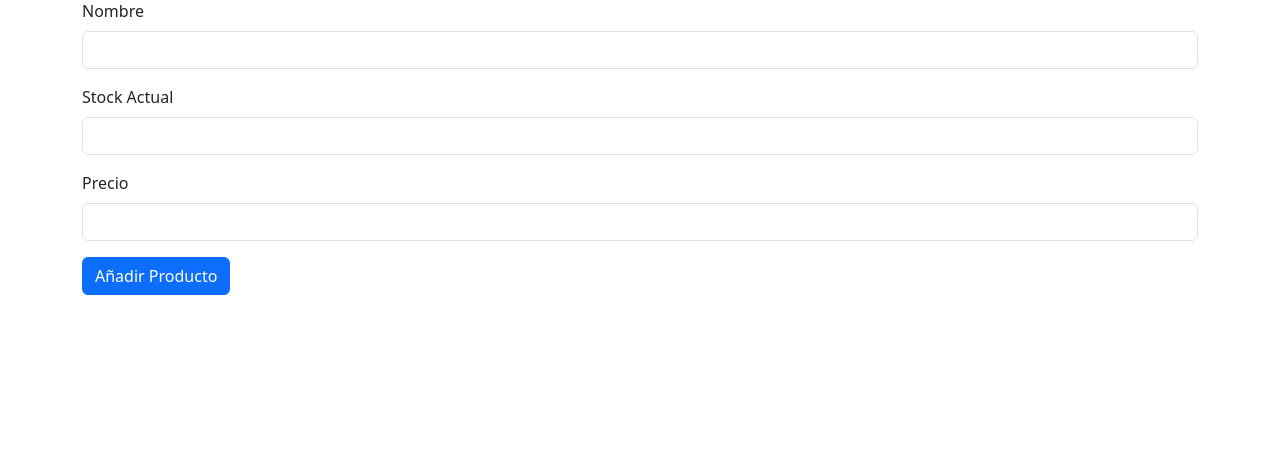
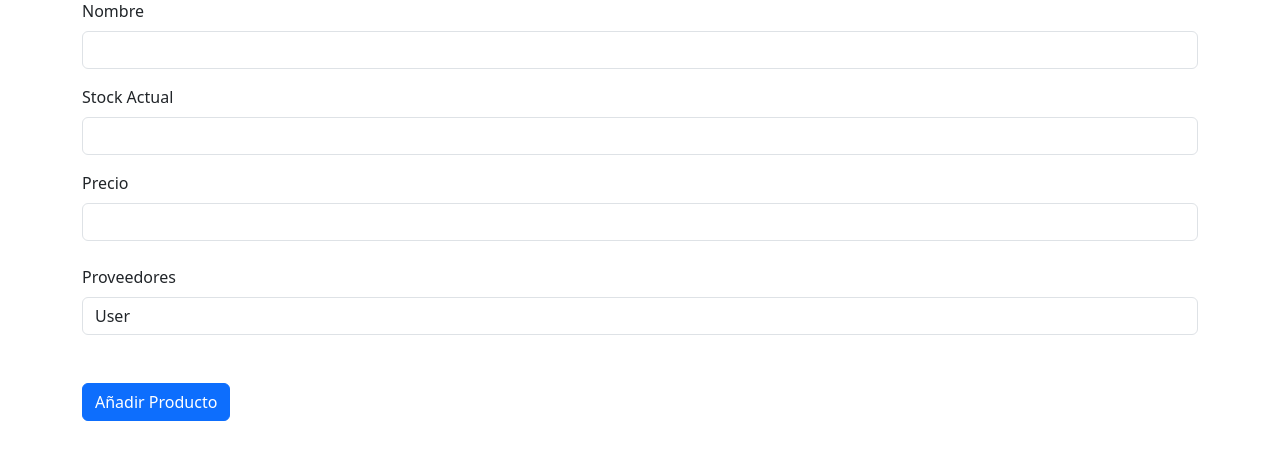
Before and after one commit to SPablo2191/StockControl, a Django app: page /product in a window 1280 px wide. Shown: the part 81-541 px from the top of the page. Run offline with Django 4.2, Linux system fonts and the light colour scheme; tables that the repository leaves empty hold one stand-in row (values such as "Sample post").

Commit message:
feat: dropdown added

```diff
--- a/sale/templates/add_product.html
+++ b/sale/templates/add_product.html
@@ -15,25 +15,43 @@
   <body>
     <div class="container my-4">
       <h1>Añadir Producto</h1>
-      <form>
+      <form action="" method="post">
         <div class="mb-3">
-          <label for="exampleInputEmail1" class="form-label">Nombre</label>
+          <label for="name" class="form-label">Nombre</label>
           <input type="text" class="form-control" id="name" />
         </div>
         <div class="mb-3">
-          <label for="exampleInputEmail1" class="form-label"
-            >Stock Actual</label
-          >
+          <label for="current_stock" class="form-label">Stock Actual</label>
           <input type="number" class="form-control" id="current_stock" />
         </div>
         <div class="mb-3">
-          <label for="exampleInputEmail1" class="form-label"
-            >Precio</label
-          >
+          <label for="price" class="form-label">Precio</label>
           <input type="number" class="form-control" id="price" />
         </div>
-        <button type="submit" class="btn btn-primary">Añadir Producto</button>
+        <div class="my-4">
+          <label for="supplier" class="form-label">Proveedores</label>
+          <select name="supplier" id="supplier" class="form-control">
+            {% for supplier in suppliers %}
+            <option value="javascript">{{supplier.last_name}}</option>
+            {% endfor %}
+          </select>
+        </div>
+        <button type="submit" class="btn btn-primary mt-4">
+          Añadir Producto
+        </button>
       </form>
     </div>
+
+    <!-- Javascript -->
+    <script
+      src="https://cdn.jsdelivr.net/npm/@popperjs/core@2.11.7/dist/umd/popper.min.js"
+      integrity="sha384-zYPOMqeu1DAVkHiLqWBUTcbYfZ8osu1Nd6Z89ify25QV9guujx43ITvfi12/QExE"
+      crossorigin="anonymous"
+    ></script>
+    <script
+      src="https://cdn.jsdelivr.net/npm/bootstrap@5.3.0-alpha3/dist/js/bootstrap.min.js"
+      integrity="sha384-Y4oOpwW3duJdCWv5ly8SCFYWqFDsfob/3GkgExXKV4idmbt98QcxXYs9UoXAB7BZ"
+      crossorigin="anonymous"
+    ></script>
   </body>
 </html>
--- a/sale/views.py
+++ b/sale/views.py
@@ -1,6 +1,6 @@
 from django.shortcuts import render
 from django.http import request, HttpResponse
-from .models import Product
+from .models import Product,Supplier
 from django.template import loader
 
 
@@ -19,5 +19,9 @@ def get_products(request):
     return HttpResponse(template.render(context, request))
 
 def add_product(request):
+    suppliers = Supplier.objects.order_by("name")
     template = loader.get_template("add_product.html")
-    return HttpResponse(template.render())
+    context = {
+        "suppliers": suppliers,
+    }
+    return HttpResponse(template.render(context,request))
```
